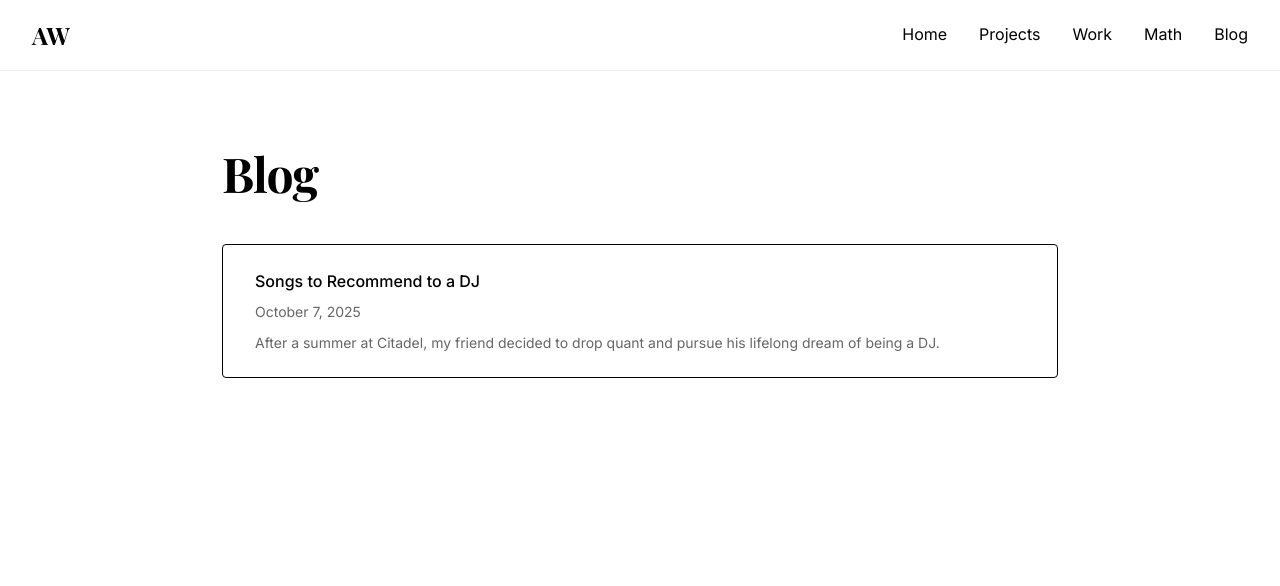
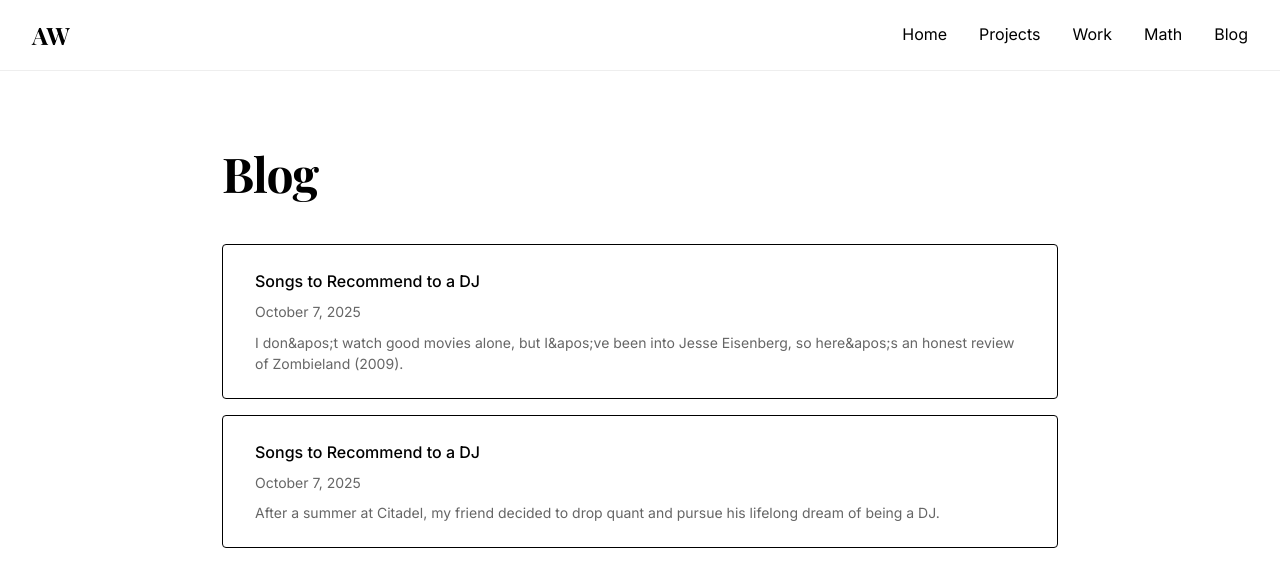
Before and after one commit to alissawu/alissasite, a Next.js app: page /blog in a window 1280 px wide. Shown: the top 586 px of the page. Built offline with nearby package versions, Linux system fonts and the light colour scheme.

Commit message:
being silly

```diff
--- a/src/app/blog/page.tsx
+++ b/src/app/blog/page.tsx
@@ -10,6 +10,12 @@ interface BlogPost {
 }
 
 const posts: BlogPost[] = [
+  {
+    id: 'song-recs',
+    title: 'Songs to Recommend to a DJ',
+    date: 'October 7, 2025',
+    preview: 'I don&apos;t watch good movies alone, but I&apos;ve been into Jesse Eisenberg, so here&apos;s an honest review of Zombieland (2009).'
+  },
   {
     id: 'song-recs',
     title: 'Songs to Recommend to a DJ',
```
Also changed, not shown: src/app/blog/zombieland-2009/page.tsx (added).
